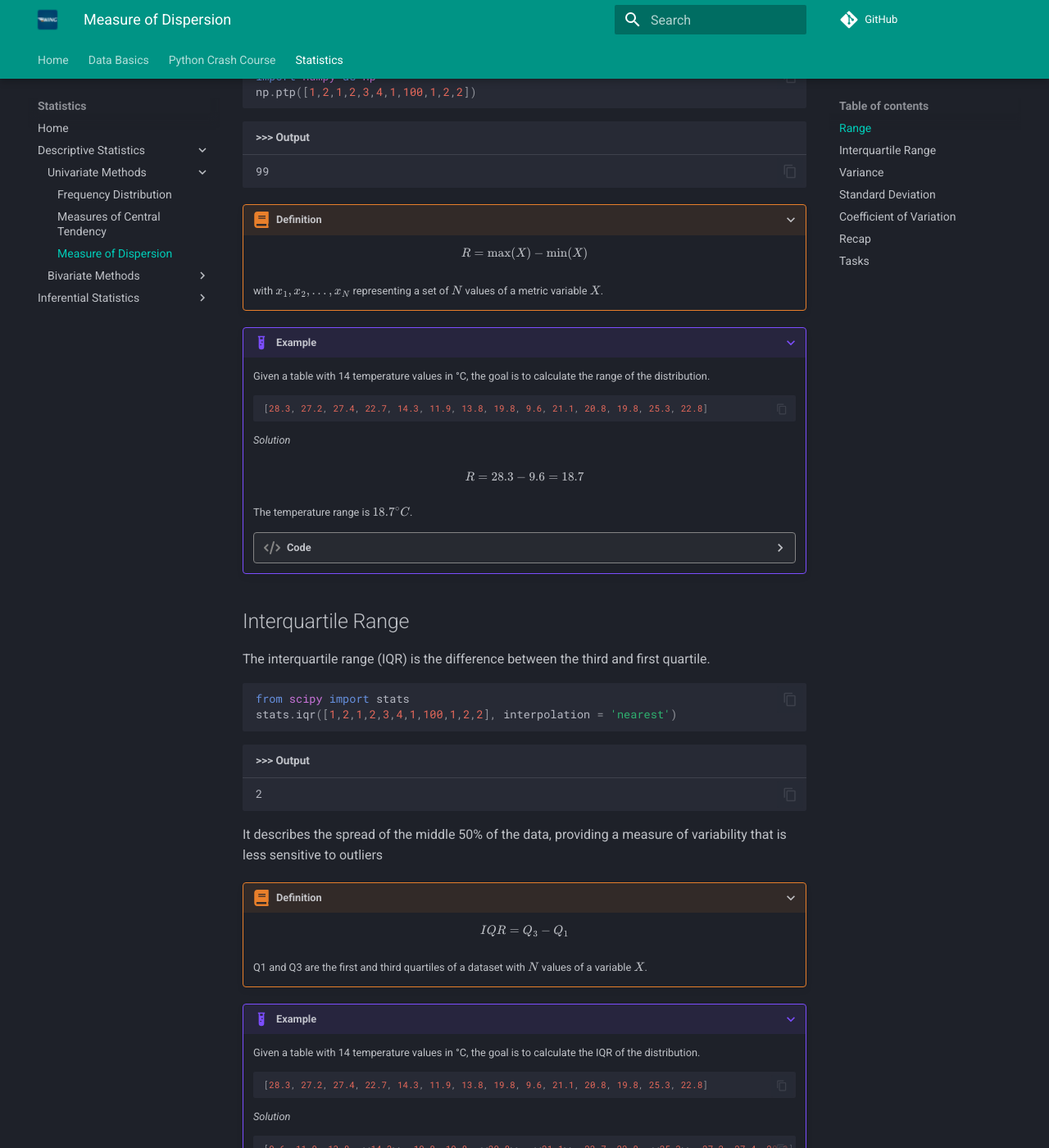
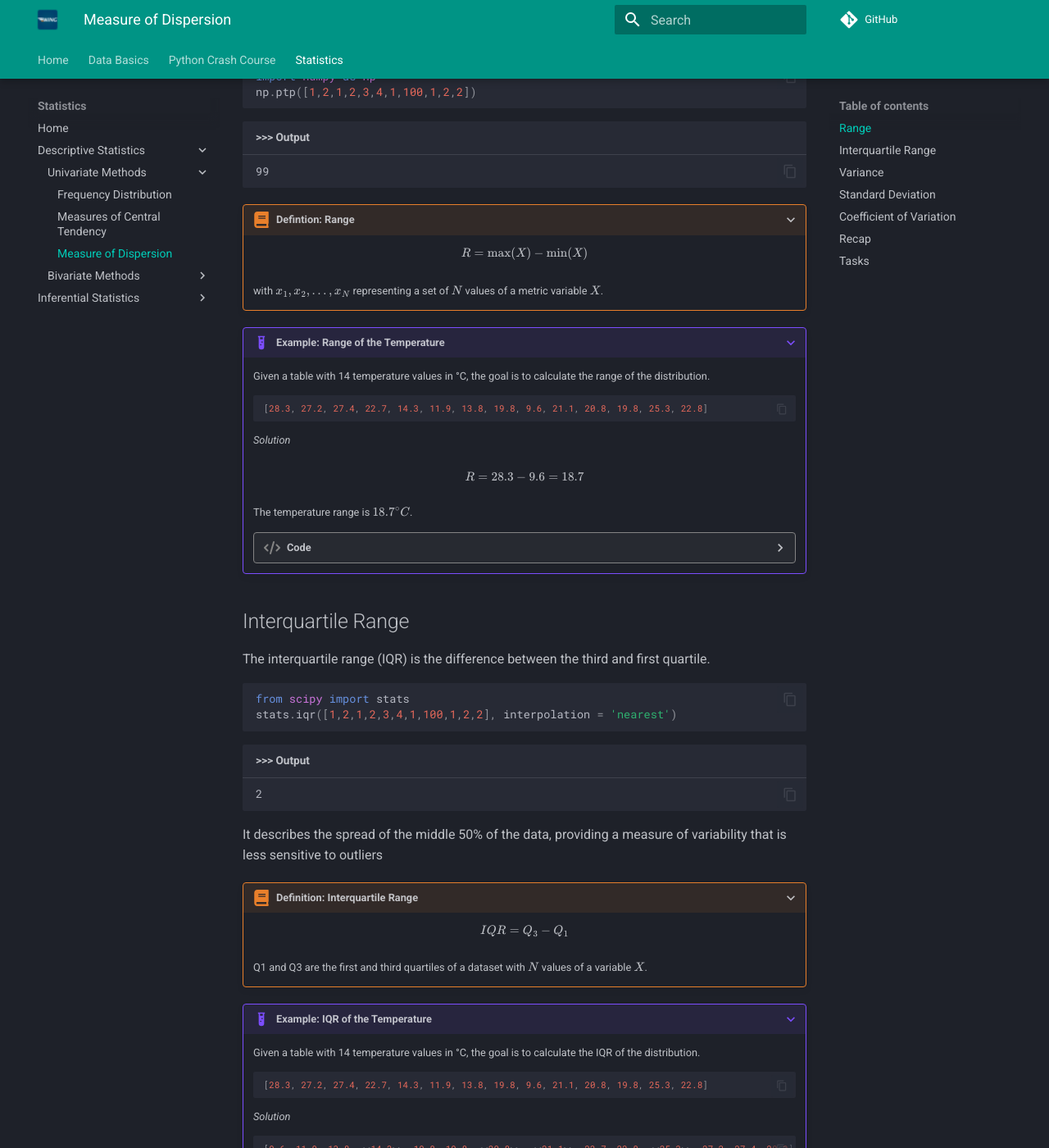
Before and after one commit to mciwing/mciwing.github.io, an MkDocs documentation site: the page built from docs/statistics/univariate/Dispersion.md, in a window 1280 px wide and 1400 px high, scrolled down 706 px. Shown: the whole window at 82% size. Built offline with MkDocs 1.6.1 and Material for MkDocs 9.7.7, drawn with Linux system fonts in a browser that asks for light colours; comment, search, counter and statistics services are not loaded; some of the changed text lies outside the part shown.

Commit message:
adjusted box labeling

````diff
--- a/docs/statistics/univariate/Dispersion.md
+++ b/docs/statistics/univariate/Dispersion.md
@@ -22,14 +22,14 @@ np.ptp([1,2,1,2,3,4,1,100,1,2,2])
 ```
 
 
-???+ defi "Definition"
+???+ defi "Defintion: Range"
     \[
     R = \text{max}(X)-\text{min}(X)
     \]
 
     with \( x_1, x_2, \dots, x_N \) representing a set of \( N \) values of a metric variable \( X \).
 
-???+ example
+???+ example "Example: Range of the Temperature"
     Given a table with 14 temperature values in °C, the goal is to calculate the range of the distribution.
     ``` py
     [28.3, 27.2, 27.4, 22.7, 14.3, 11.9, 13.8, 19.8, 9.6, 21.1, 20.8, 19.8, 25.3, 22.8]
@@ -65,7 +65,7 @@ stats.iqr([1,2,1,2,3,4,1,100,1,2,2], interpolation = 'nearest')
 
 It describes the spread of the middle 50% of the data, providing a measure of variability that is less sensitive to outliers
 
-???+ defi "Definition"
+???+ defi "Definition: Interquartile Range"
     \[
     IQR = Q_3-Q_1
     \]
@@ -73,7 +73,7 @@ It describes the spread of the middle 50% of the data, providing a measure of va
     Q1 and Q3 are the first and third quartiles of a dataset with \( N \) values of a variable \( X \).
 
 
-???+ example
+???+ example "Example: IQR of the Temperature"
     Given a table with 14 temperature values in °C, the goal is to calculate the IQR of the distribution.
     ``` py
     [28.3, 27.2, 27.4, 22.7, 14.3, 11.9, 13.8, 19.8, 9.6, 21.1, 20.8, 19.8, 25.3, 22.8]
@@ -123,7 +123,7 @@ Population Variance:  796.15
     with \( x_1, x_2, \dots, x_N \) representing a set of \( N \) values of a metric variable \( X \).
     This formula applies to the entire population. For samples, it differs slightly, as the division is by \( N - 1 \) instead of \( N \).
 
-???+ example
+???+ example "Example: Variance of the Temperature"
     Given a table with 14 temperature values in °C, the goal is to calculate the variance of the distribution.
     ``` py
     [28.3, 27.2, 27.4, 22.7, 14.3, 11.9, 13.8, 19.8, 9.6, 21.1, 20.8, 19.8, 25.3, 22.8]
@@ -161,14 +161,14 @@ Population Standard Deviation:  28.22
 
 A small \( \sigma \) suggests that the data tends to be close to the mean, while a large \( \sigma \) indicates that the data is spread over a wide range of values.
 
-???+ defi "Definition"
+???+ defi "Definition: Standard Deviation"
     \[
     \sigma=\sqrt{\sigma^2}
     \]
 
     With \( x_1, x_2, \dots, x_N \) representing a set of \( N \) values of a metric variable \( X \), and \( \sigma^2 \) being the corresponding variance.
 
-???+ example
+???+ example "Example: StD of the Temperature"
     Given a table with 14 temperature values in °C, the goal is to calculate the standard deviation of the distribution.
     ``` py
     [28.3, 27.2, 27.4, 22.7, 14.3, 11.9, 13.8, 19.8, 9.6, 21.1, 20.8, 19.8, 25.3, 22.8]
@@ -206,14 +206,14 @@ stats.variation([1,2,1,2,3,4,1,100,1,2,2])
 2.61
 ```
 
-???+ defi "Definition"
+???+ defi "Definition: Coefficient of Variation"
     \[
     c_v = \frac{\sigma}{\bar{x}}
     \]
 
     With \( x_1, x_2, \dots, x_N \) representing a set of \( N \) values of a metric variable \( X \), \( \sigma \) being the corresponding standard deviation, and \( \bar{x} \) the mean.
 
-???+ example
+???+ example "Example: Coefficient of Variation of the Temperature"
     You are given a table of pizza prices in New York listed in various currencies.
     ``` py
     dollar = [1, 2, 3, 3, 5, 6, 7, 8, 9, 11]
@@ -259,7 +259,7 @@ stats.variation([1,2,1,2,3,4,1,100,1,2,2])
 - There are different formulas for variance depending on whether the entire population or a sample is being analyzed
 
 ## Tasks
-???+ question "Task"
+???+ question "Task: Measures of Dispersion"
     Use the following dataset:
     ``` py
     from ucimlrepo import fetch_ucirepo
````
Also changed, not shown: other parts of docs/statistics/univariate/Dispersion.md (+2 -2 lines), docs/statistics/bivariate/Correlation.md (+10 -10 lines), docs/statistics/bivariate/Frequency.md (+10 -11 lines), docs/statistics/probability/General.md (+5 -5 lines), docs/statistics/univariate/CentralTend.md (+11 -11 lines), docs/statistics/univariate/Frequency.md (+7 -7 lines).
